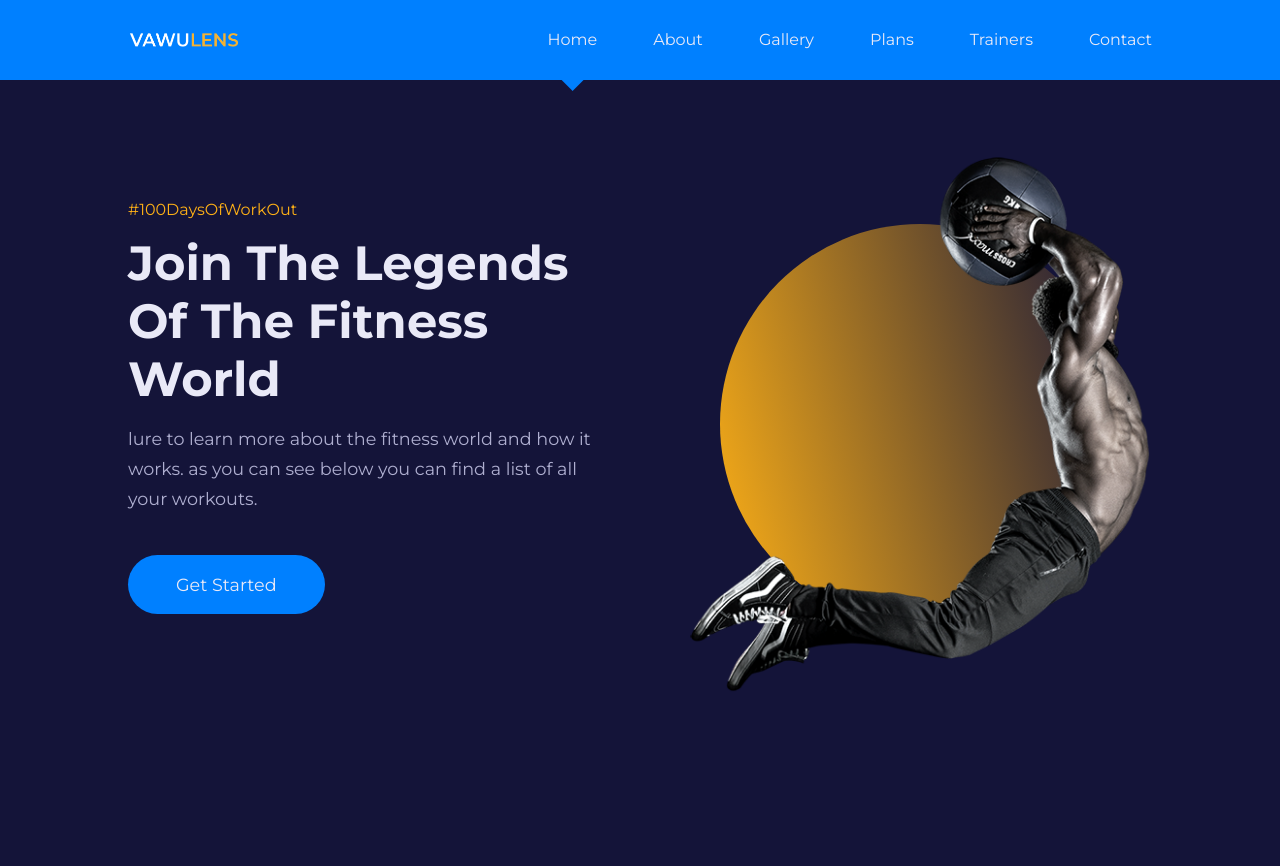
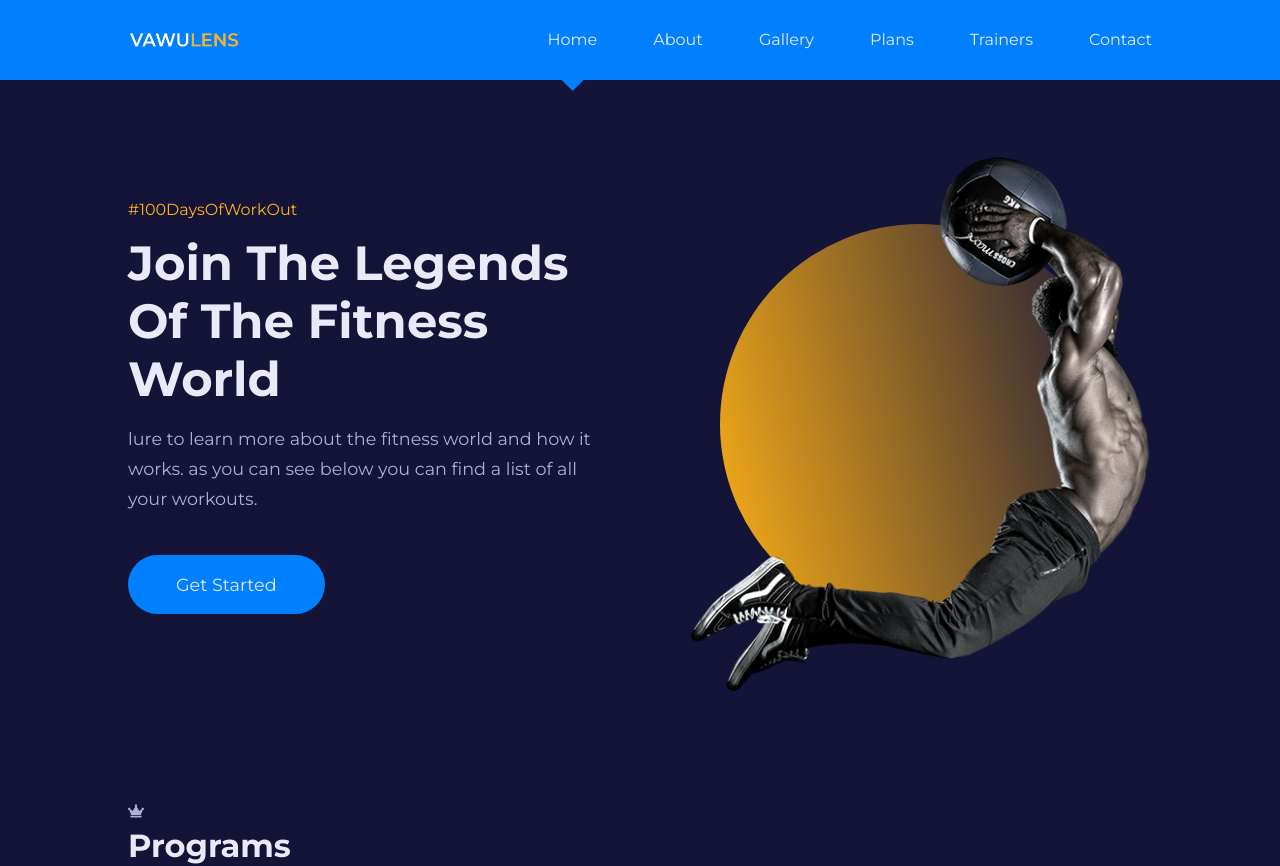
Before and after one commit to mohammedbabiker/reactsite, a React (Create React App) app: page / in a window 1280 px wide. Before the commit the page ends 800 px from the top, so only its background shows below. Built offline with nearby package versions, Linux system fonts and the light colour scheme.

Commit message:
programs work

```diff
--- a/src/components/Programs.jsx
+++ b/src/components/Programs.jsx
@@ -6,6 +6,7 @@ const Programs = () => {
       <div className="container programs__container">
         <div className="programs__head">
           <span>{<FaCrown />}</span>
+          <h2>Programs</h2>
         </div>
       </div>
     </section>
--- a/src/pages/home/Home.jsx
+++ b/src/pages/home/Home.jsx
@@ -1,10 +1,12 @@
 import MainHeader from "../../components/MainHeader";
+import Programs from "../../components/Programs";
 import "./home.css";
 
 const Home = () => {
   return (
     <>
       <MainHeader />
+      <Programs />
     </>
   );
 };
```
